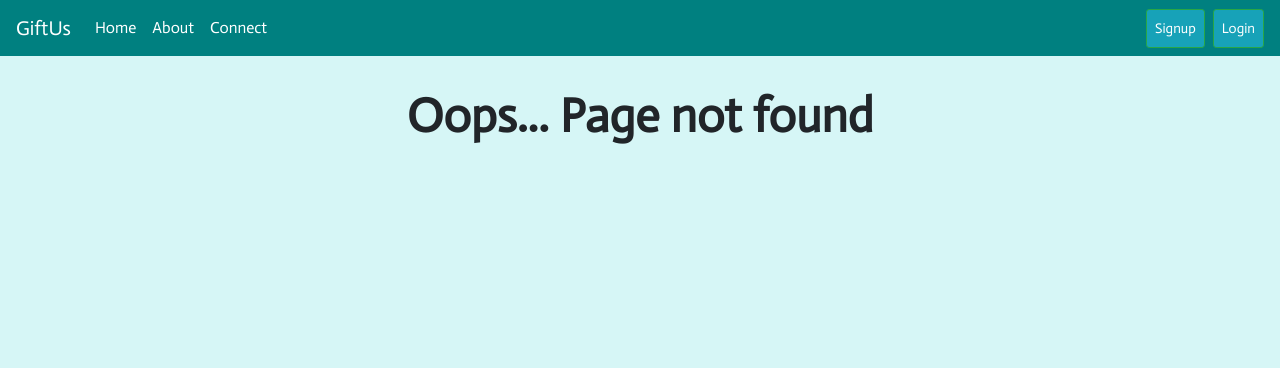
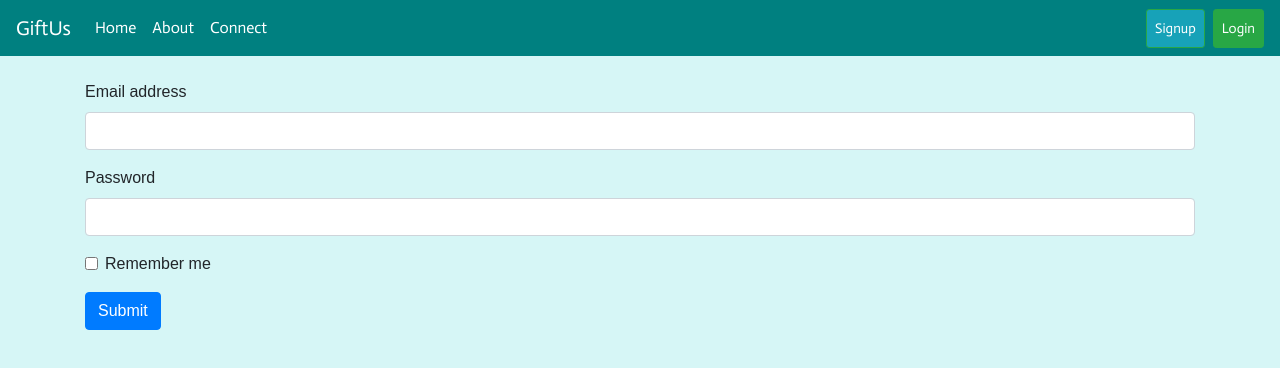
Before and after one commit to abhishek-geek/Giftus, a React (Create React App) app in the folder frontend/: page /login in a window 1280 px wide. Before the commit this address led to /not-found. Shown: the top 368 px of the page. Built offline with nearby package versions, Linux system fonts and the light colour scheme.

Commit message:
added login page and setting up affiliate products

```diff
--- a/frontend/src/App.js
+++ b/frontend/src/App.js
@@ -8,6 +8,7 @@ import NotFound from "./components/notFound";
 import Home from "./components/home";
 import About from "./components/about";
 import RegisterUser from "./components/registerUser";
+import Login from "./components/login";
 
 class App extends Component {
   render() {
@@ -18,6 +19,7 @@ class App extends Component {
           <Switch>
             <Route path="/gifts/:category" component={Gifts}></Route>
             <Route path="/register-user" component={RegisterUser}></Route>
+            <Route path="/login" component={Login}></Route>
             <Route path="/not-found" component={NotFound}></Route>
             <Route path="/about" exact component={About}></Route>
             <Route path="/category" exact component={Category}></Route>
--- a/frontend/src/components/gift.jsx
+++ b/frontend/src/components/gift.jsx
@@ -7,15 +7,10 @@ class Gift extends Component {
     //   console.log("Category : ", gift.category);
     // }
     return (
+      <div>
         <div style={{ border: "10px solid lightblue", margin: "10px" }}>
           <h4>{gift.name}</h4>
           <p>Price : {gift.price}</p>
-        {/* <p>
-          Suitable for :
-          {gift.category.map((c) => (
-            <span> {c}, </span>
-          ))}
-        </p> */}
           <p>
             Buying link :{" "}
             <a href={gift.link} target="_blank">
@@ -23,6 +18,30 @@ class Gift extends Component {
             </a>
           </p>
         </div>
+        <div>{gift.link}</div>
+        {/* <iframe
+          style={{
+            width: "124px",
+            height: "243px",
+            marginwidth: "0",
+            marginheight: "0",
+            scrolling: "no",
+            frameborder: "0",
+          }}
+          src={gift.link}
+        ></iframe> */}
+        {/* <iframe
+          style={{
+            width: "124px",
+            height: "243px",
+            marginwidth: "0",
+            marginheight: "0",
+            scrolling: "no",
+            frameborder: "0",
+          }}
+          src="//ws-in.amazon-adsystem.com/widgets/q?ServiceVersion=20070822&OneJS=1&Operation=GetAdHtml&MarketPlace=IN&source=ac&ref=qf_sp_asin_til&ad_type=product_link&tracking_id=giftus-21&marketplace=amazon&amp;region=IN&placement=B07X2Y3Y4J&asins=B07X2Y3Y4J&linkId=f9963c0ea0f782d2867fd755db65a142&show_border=true&link_opens_in_new_window=true&price_color=333333&title_color=008080&bg_color=fffcfc"
+        ></iframe> */}
+      </div>
     );
   }
 }
--- /dev/null
+++ b/frontend/src/components/login.jsx
@@ -0,0 +1,71 @@
+import React, { Component } from "react";
+import axios from "axios";
+
+class Login extends Component {
+  state = {
+    email: "abhishek@giftus",
+    password: "12345",
+  };
+
+  render() {
+    return (
+      <div className="form">
+        <form>
+          <div className="form-group">
+            <label htmlFor="email">Email address</label>
+            <input
+              onChange={(input) => {
+                this.setState({ email: input.target.value });
+              }}
+              type="email"
+              className="form-control"
+              id="email"
+              aria-describedby="emailHelp"
+            />
+          </div>
+          <div className="form-group">
+            <label htmlFor="password">Password</label>
+            <input
+              onChange={(input) => {
+                this.setState({ password: input.target.value });
+              }}
+              type="password"
+              className="form-control"
+              id="password"
+            />
+          </div>
+          <div className="form-group form-check">
+            <input
+              type="checkbox"
+              className="form-check-input"
+              id="exampleCheck1"
+            />
+            <label className="form-check-label" htmlFor="exampleCheck1">
+              Remember me
+            </label>
+          </div>
+          <button
+            onClick={(e) => this.handleSubmit(e)}
+            type="submit"
+            className="btn btn-primary"
+          >
+            Submit
+          </button>
+        </form>
+      </div>
+    );
+  }
+
+  handleSubmit = async (e) => {
+    e.preventDefault();
+    const userData = {
+      name: this.state.name,
+      email: this.state.email,
+      password: this.state.password,
+    };
+    const res = await axios.post("http://localhost:3900/api/users/", userData);
+    console.log(res.headers["x-auth-token"]);
+  };
+}
+
+export default Login;
--- a/frontend/src/components/navbar.jsx
+++ b/frontend/src/components/navbar.jsx
@@ -3,7 +3,7 @@ import { Link, NavLink } from "react-router-dom";
 
 class Navbar extends Component {
   state = {
-    isLogin: true,
+    isLogin: false,
   };
   render() {
     return (
@@ -42,7 +42,7 @@ class Navbar extends Component {
             </li>
           </ul>
           <ul className="navbar-nav ml-auto text-white ">
-            {!this.isLogin && (
+            {!this.state.isLogin && (
               <li className="nav-item mr-2">
                 <NavLink
                   className="nav-link btn btn-info btn-outline-success btn-sm"
```
Also changed, not shown: frontend/src/components/gifts.jsx (+13 -0 lines), 1 other file (tests, documents, lock files or other folders). Lines whose indentation alone changed are shown as unchanged.
